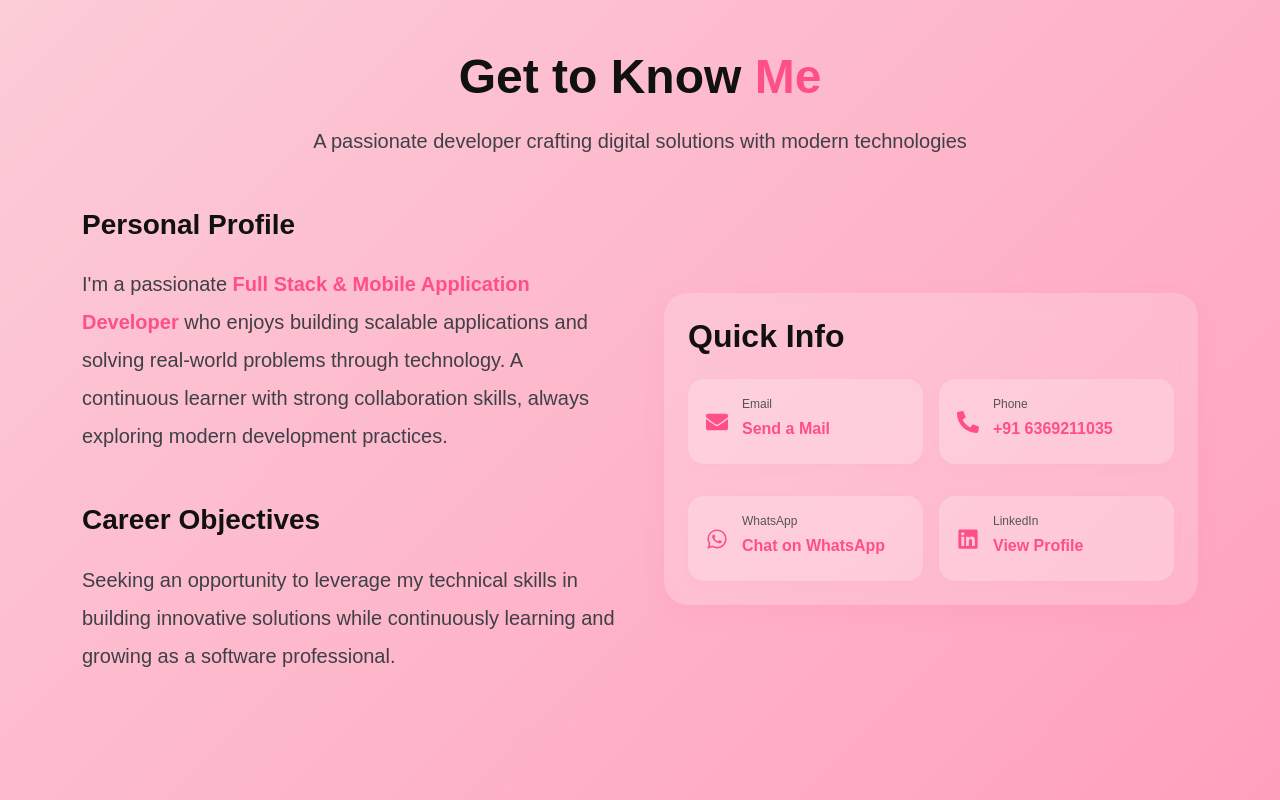
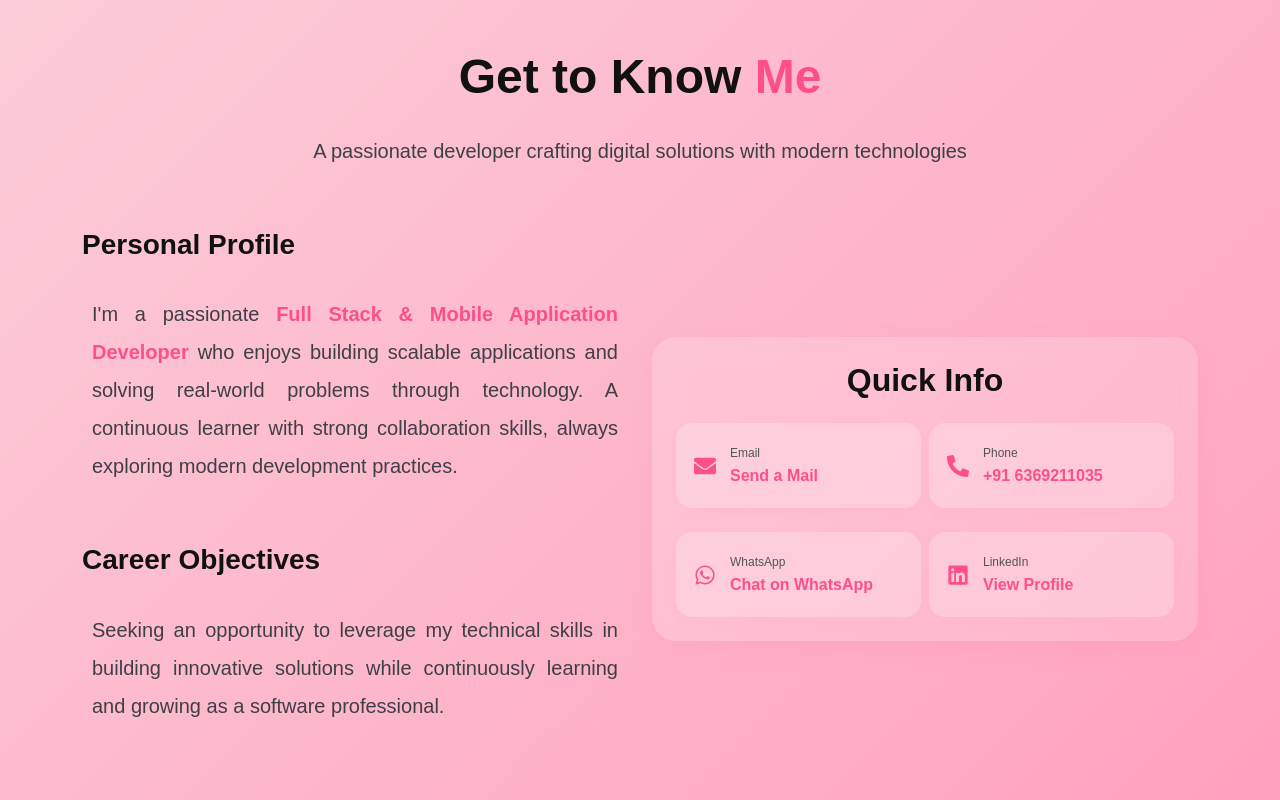
Before and after one commit to Harish2915/latika_portfolio, a React (Vite) app: page / in a window 1280 px wide. Shown: the part 800-1600 px from the top of the page. Built offline with nearby package versions, Linux system fonts and the light colour scheme.

Commit message:
feat: update About and Hero components with new styles and content adjustments

```diff
--- a/src/App.css
+++ b/src/App.css
@@ -1288,3 +1288,38 @@ footer {
     font-size: 20px;
   }
 }
+
+
+/* ========================= */
+/* JUSTIFY ABOUT CONTENT */
+/* ========================= */
+
+#about p {
+  text-align: justify;
+  padding: 10px;
+}
+
+/* ========================= */
+/* CENTER QUICK INFO */
+/* ========================= */
+
+.glass-card h2 {
+  text-align: center;
+}
+
+/* MOBILE FIX */
+
+@media (max-width: 768px) {
+
+  #about h3 {
+    text-align: center;
+  }
+
+  #about p {
+    text-align: justify;
+  }
+
+  .glass-card {
+    margin-top: 10px;
+  }
+}
--- a/src/components/About.jsx
+++ b/src/components/About.jsx
@@ -18,23 +18,26 @@ function About() {
             Get to Know <span className="text-primary">Me</span>
           </h1>
 
-          <p className="text-secondary fs-5 mt-3">
+          <p className="text-secondary fs-5 mt-3 justify-content-center d-flex align-items-center gap-2">
             A passionate developer crafting digital solutions
             with modern technologies
           </p>
         </div>
 
         {/* Main Content */}
-        <div className="row align-items-center g-5">
+        <div className="row align-items-center gy-5">
 
           {/* Left Side */}
-          <div className="col-lg-6" data-aos="fade-right">
+          <div
+            className="col-lg-6"
+            data-aos="fade-right"
+          >
 
-            <h3 className="fw-bold mb-4">
+            <h3 className="fw-bold mb-4 text-lg-start text-center">
               Personal Profile
             </h3>
 
-            <p className="fs-5 text-secondary">
+            <p className="fs-5 text-secondary about-text">
               I'm a passionate <span className="text-primary fw-bold">
                 Full Stack & Mobile Application Developer
               </span> who enjoys building scalable applications
@@ -43,11 +46,11 @@ function About() {
               always exploring modern development practices.
             </p>
 
-            <h3 className="fw-bold mt-5 mb-4">
+            <h3 className="fw-bold mt-5 mb-4 text-lg-start text-center">
               Career Objectives
             </h3>
 
-            <p className="fs-5 text-secondary">
+            <p className="fs-5 text-secondary about-text">
               Seeking an opportunity to leverage my technical
               skills in building innovative solutions while
               continuously learning and growing as a software professional.
@@ -56,85 +59,87 @@ function About() {
           </div>
 
           {/* Right Side */}
-          <div className="col-lg-6" data-aos="fade-left">
+          <div
+            className="col-lg-6"
+            data-aos="fade-left"
+          >
 
-            <div className="glass-card p-4">
+            <div className="glass-card">
 
-              <h2 className="fw-bold mb-4">
+              <h2 className="fw-bold mb-4 text-center">
                 Quick Info
               </h2>
 
-              <div className="row g-3">
+              <div className="row gx-2 gy-2">
 
                 {/* Email */}
-                <div className="col-md-6">
+                <div className="col-12 col-sm-6">
                   <div className="info-card">
                     <FaEnvelope className="info-icon" />
 
                     <div>
                       <small>Email</small>
-                      <h5>
+
                       <a
                         href="mailto:latikasasikala@gmail.com"
                         target="_blank"
+                        rel="noreferrer"
                       >
                         Send a Mail
                       </a>
-                      </h5>
                     </div>
                   </div>
                 </div>
 
                 {/* Phone */}
-                <div className="col-md-6">
+                <div className="col-12 col-sm-6">
                   <div className="info-card">
                     <FaPhoneAlt className="info-icon" />
 
                     <div>
                       <small>Phone</small>
-                      <h5>
+
                       <a href="tel:+916369211035">
                         +91 6369211035
                       </a>
-                      </h5>
                     </div>
                   </div>
                 </div>
 
                 {/* WhatsApp */}
-                <div className="col-md-6">
+                <div className="col-12 col-sm-6">
                   <div className="info-card">
                     <FaWhatsapp className="info-icon" />
 
                     <div>
                       <small>WhatsApp</small>
-                      <h5>
+
                       <a
                         href="https://wa.me/916369211035"
                         target="_blank"
+                        rel="noreferrer"
                       >
                         Chat on WhatsApp
                       </a>
-                      </h5>
                     </div>
                   </div>
                 </div>
 
                 {/* LinkedIn */}
-                <div className="col-md-6">
+                <div className="col-12 col-sm-6">
                   <div className="info-card">
                     <FaLinkedin className="info-icon" />
 
                     <div>
                       <small>LinkedIn</small>
-                      <h5>
+
                       <a
                         href="http://www.linkedin.com/in/latika-sivakumar-40a3982bb"
                         target="_blank"
+                        rel="noreferrer"
                       >
                         View Profile
                       </a>
-                      </h5>
                     </div>
                   </div>
                 </div>
--- a/src/components/Hero.jsx
+++ b/src/components/Hero.jsx
@@ -8,7 +8,7 @@ import {
   FaReact,
 } from "react-icons/fa";
 import { FaFlutter } from "react-icons/fa6";
-import profile from "../../public/profile1.jpg";
+import profile from "../../public/download.jpg";
 
 function Hero() {
   return (
@@ -89,16 +89,16 @@ function Hero() {
 
             {/* Floating Icons */}
 
+            {/* <div className="floating-icon icon1">
+              <FaCode />
+            </div> */}
+
             <div className="floating-icon icon1">
-              <FaCode />
+              <FaReact />
             </div>
 
             <div className="floating-icon icon2">
               <FaFlutter />
-            </div>
-
-            <div className="floating-icon icon3">
-              <FaReact />
             </div>
 
           </div>
```
Also changed, not shown: public/download.jpg (added). Lines whose indentation alone changed are shown as unchanged.
